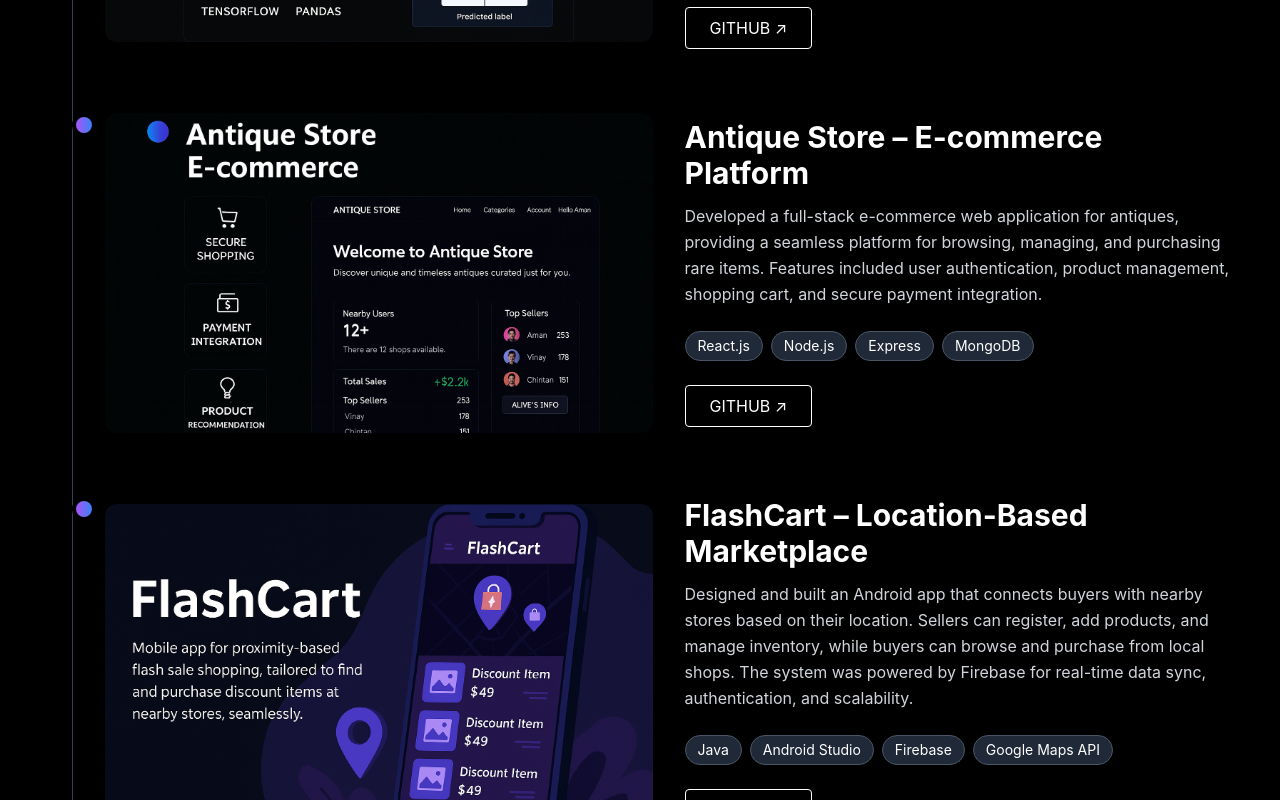
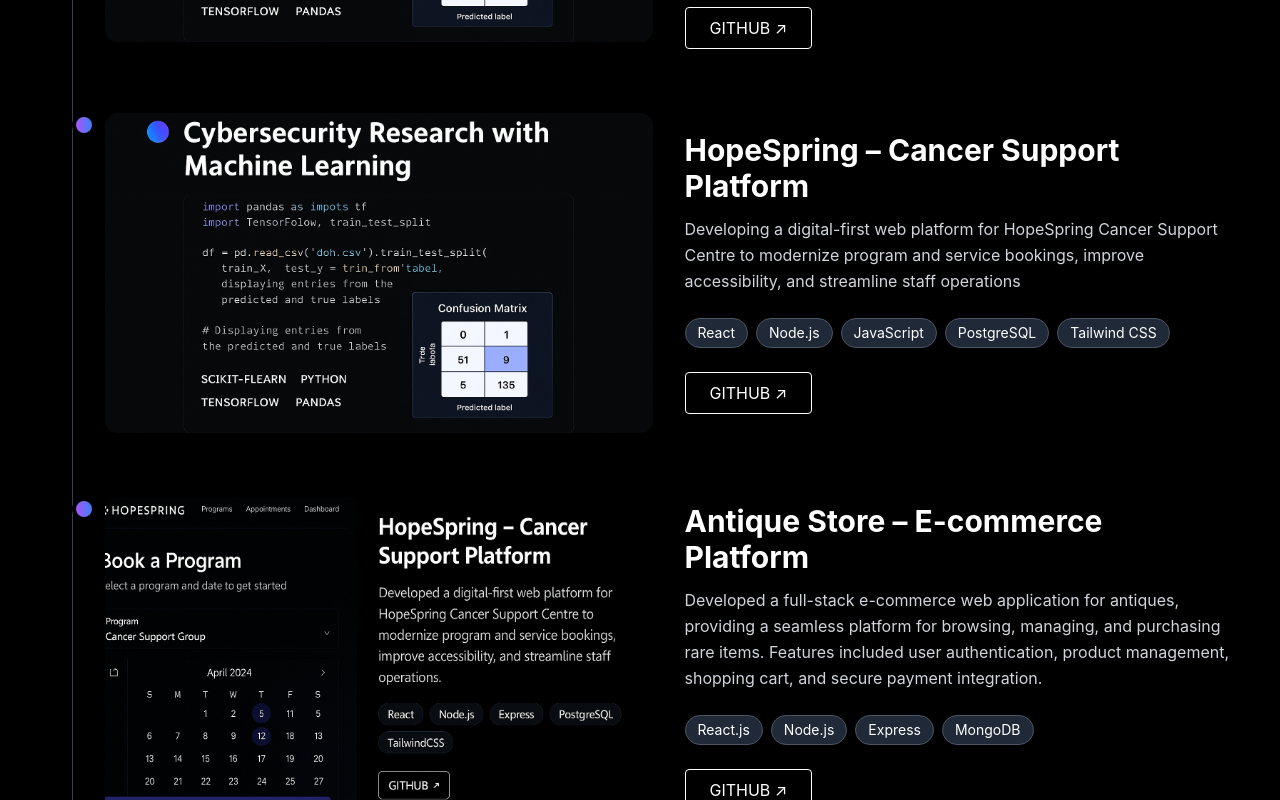
Before and after one commit to Aman-1603/Aman_Protfolio_Site, a React (Create React App) app in the folder aman-protfolio/: page / in a window 1280 px wide. Shown: the part 3000-3800 px from the top of the page. Built offline with nearby package versions, Linux system fonts and the light colour scheme.

Commit message:
Some Changes in Project Section

```diff
--- a/aman-protfolio/src/component/ProjectSection.js
+++ b/aman-protfolio/src/component/ProjectSection.js
@@ -2,6 +2,7 @@
 import research_image from "../Assets/Research.png"
 import antique_image from "../Assets/antique_store.png"
 import flashcart_image from "../Assets/flashcart_image.png"
+import HopeSpring_image from "../Assets/hopespring.png"
 
 export default function ProjectsSection() {
   const projects = [
@@ -15,10 +16,19 @@
       category: "Research",
     },
     {
+      title: "HopeSpring – Cancer Support Platform",
+      description:
+        "Developing a digital-first web platform for HopeSpring Cancer Support Centre to modernize program and service bookings, improve accessibility, and streamline staff operations",
+      image: research_image,
+      technologies: ["React", "Node.js", "JavaScript", "PostgreSQL", "Tailwind CSS"],
+      githubUrl: "#",
+      category: "Research",
+    },
+    {
       title: "Antique Store – E-commerce Platform",
       description:
         "Developed a full-stack e-commerce web application for antiques, providing a seamless platform for browsing, managing, and purchasing rare items. Features included user authentication, product management, shopping cart, and secure payment integration.",
-      image: antique_image,
+      image: HopeSpring_image,
       technologies: ["React.js", "Node.js", "Express", "MongoDB"],
       githubUrl: "#",
       category: "Full Stack",
```
Also changed, not shown: aman-protfolio/src/Assets/hopespring.png (added).
